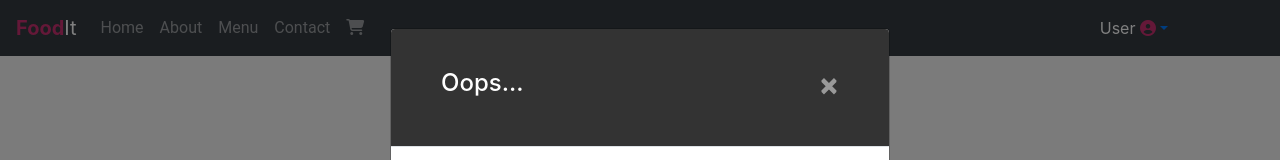
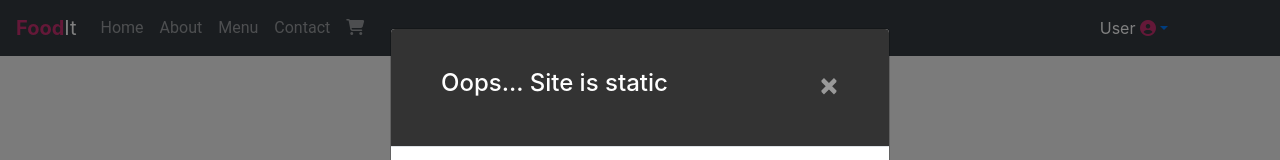
Before and after one commit to neymarjimoh/FoodIt, a React (Create React App) app: page /contact in a window 1280 px wide. Both pictures are taken after typing "Sample", "name@example.com", "Sample" into the empty fields and a click on the button "Send". Shown: the top 160 px of the page. Built offline with nearby package versions, Linux system fonts and the light colour scheme.

Commit message:
fix: fixed the contact bug

```diff
--- a/src/components/Contact/Contact.js
+++ b/src/components/Contact/Contact.js
@@ -92,7 +92,7 @@ class Contact extends Component {
 
             <div className="modal-content">
               <div className="modal-header">
-              <h4>Oops...</h4>
+              <h4>Oops... Site is static</h4>
                 <button type="button" className="close" data-dismiss="modal">&times;</button>
               </div>
               <div className="modal-body">
```
